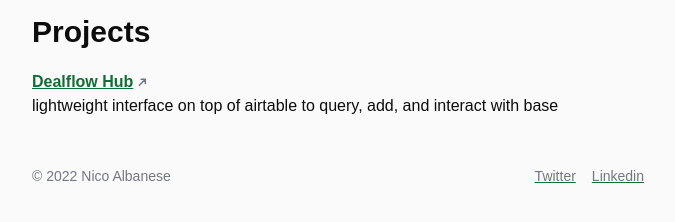
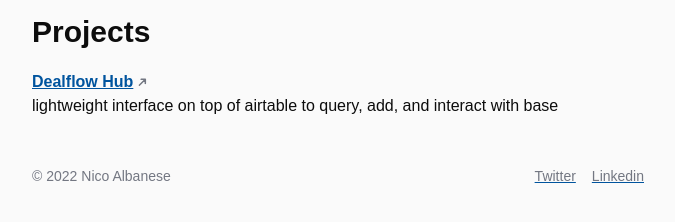
Before and after one commit to nicoalbanese/personal-site-2022, a Next.js app: page /projects in a window 1280 px wide. Shown: the part 202-424 px from the top of the page, without its empty margins (302-977 px from the left). Built offline with nearby package versions, Linux system fonts and the light colour scheme.

Commit message:
changed cs again"

```diff
--- a/styles/globals.css
+++ b/styles/globals.css
@@ -99,7 +99,7 @@
 
 @layer utilities {
   .underline {
-    text-decoration-color: hsl(144, 72%, 25%);
+    text-decoration-color: hsla(208, 100%, 31%, 1);
   }
   @layer dark {
     .underline-dark {
--- a/tailwind.config.js
+++ b/tailwind.config.js
@@ -16,7 +16,7 @@ module.exports = {
       textColor: {
         primary: "hsl(0, 0%, 5%)",
         secondary: "hsl(0, 0%, 23%)",
-        link: "hsl(144, 72%, 25%)",
+        link: "hsla(208, 100%, 31%, 1)",
         tertiary: "hsl(224, 6%, 48%)",
         darkTertiary: "hsl(224, 25%, 56%)",
         darkPrimary: "hsl(0, 0%, 100%)",
```
